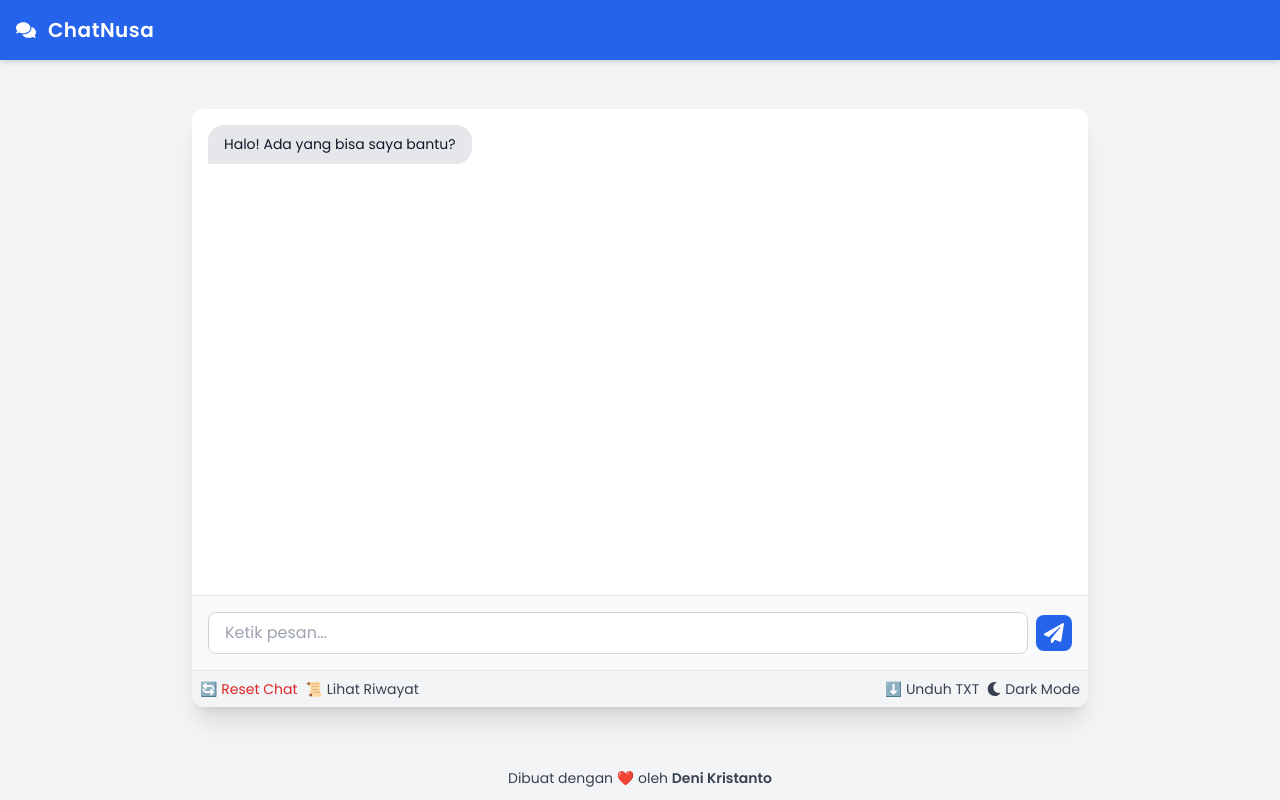
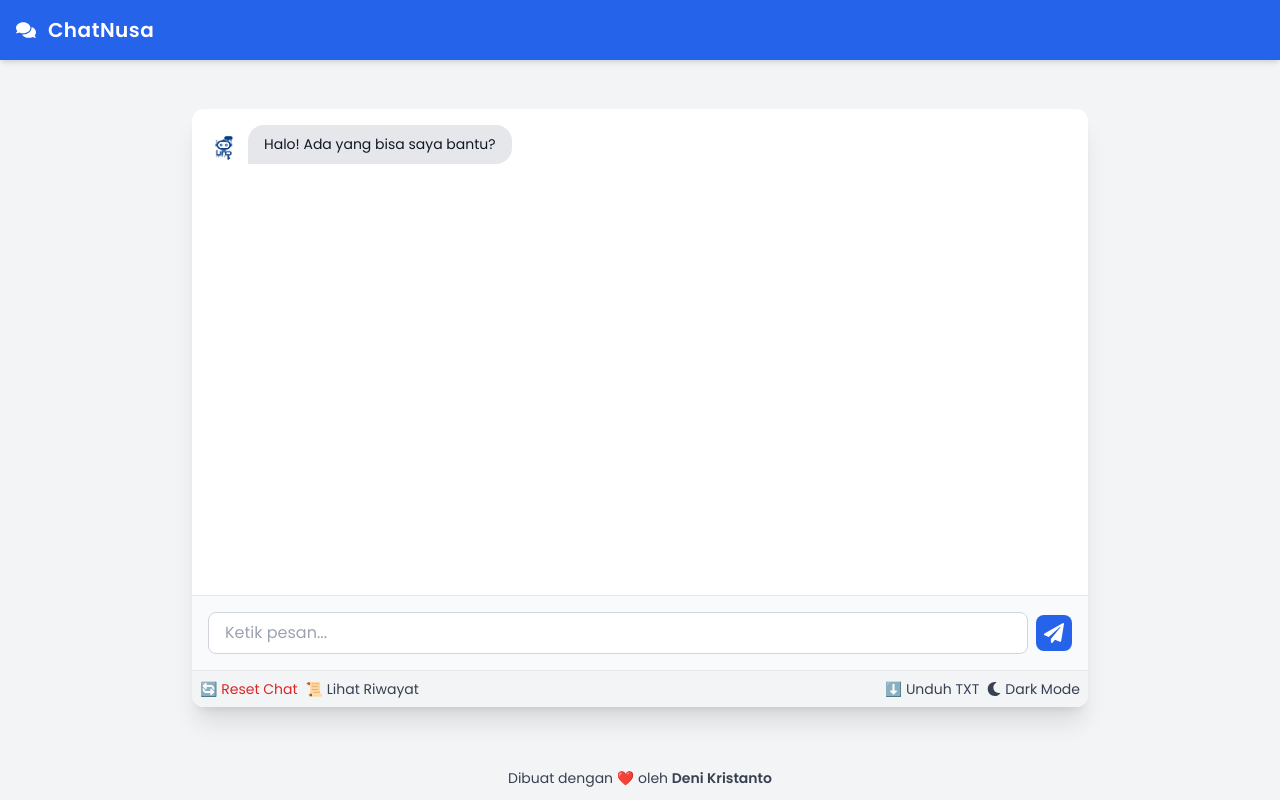
Before and after one commit to denicrizz/ChatNusa-React, a React (Vite) app: page /chat in a window 1280 px wide. Built offline with nearby package versions, Linux system fonts and the light colour scheme; what tailwindcss-font-inter would draw is missing.

Commit message:
enhance ChatUI; add user avatar and improve message layout

```diff
--- a/src/components/ChatBot.jsx
+++ b/src/components/ChatBot.jsx
@@ -1,7 +1,8 @@
 import React, { useState, useEffect, useRef } from "react";
 import { sendMessageToBot } from "../services/botApi";
-import { FaMoon, FaSun, FaComments, FaPaperPlane } from "react-icons/fa";
+import { FaMoon, FaSun, FaComments, FaPaperPlane, FaUser } from "react-icons/fa";
 import { Link } from "react-router-dom";
+import logo from "../assets/logo.png";
 
 const convertLinksToAnchors = (text) => {
   const urlRegex = /(https?:\/\/[^\s]+)/g;
@@ -165,10 +166,19 @@ export default function ChatUI() {
           {messages.map((msg, idx) => (
             <div
               key={idx}
-              className={`flex ${msg.sender === "user" ? "justify-end" : "justify-start"}`}
+              className={`flex items-end gap-2 ${
+                msg.sender === "user" ? "justify-end" : "justify-start"
+              }`}
             >
+              {msg.sender === "bot" && (
+                <img
+                  src={logo}
+                  alt="Bot Avatar"
+                  className="w-8 h-8 rounded-full object-cover"
+                />
+              )}
               <div
-                className={`whitespace-pre-line max-w-[85%] sm:max-w-[75%] px-3 sm:px-4 py-2 rounded-2xl text-sm leading-relaxed ${
+                className={`whitespace-pre-line max-w-[75%] sm:max-w-[65%] px-3 sm:px-4 py-2 rounded-2xl text-sm leading-relaxed ${
                   msg.sender === "user"
                     ? "bg-blue-600 text-white rounded-br-none"
                     : "bg-gray-200 text-gray-900 dark:bg-gray-700 dark:text-white rounded-bl-none"
@@ -176,6 +186,11 @@ export default function ChatUI() {
               >
                 {convertLinksToAnchors(msg.text)}
               </div>
+              {msg.sender === "user" && (
+                <div className="w-8 h-8 rounded-full bg-gray-300 dark:bg-gray-600 flex items-center justify-center text-gray-600 dark:text-gray-300">
+                  <FaUser className="w-4 h-4" />
+                </div>
+              )}
             </div>
           ))}
           <div ref={chatEndRef} />
```
